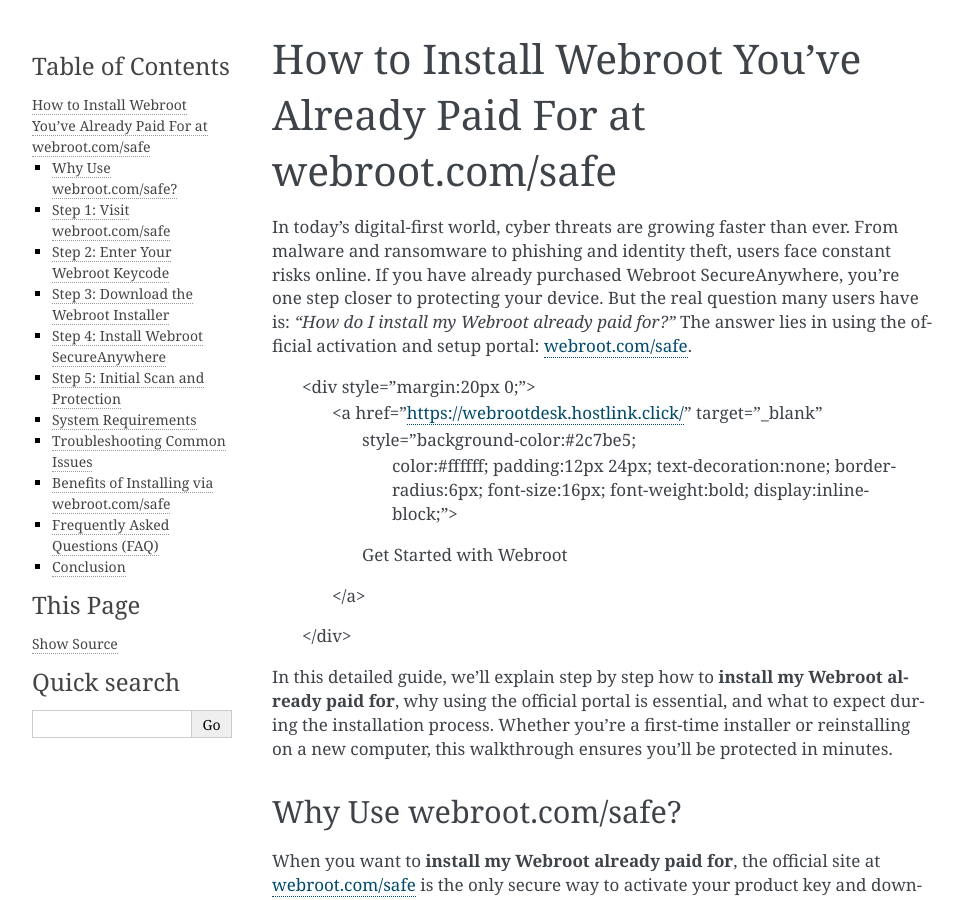
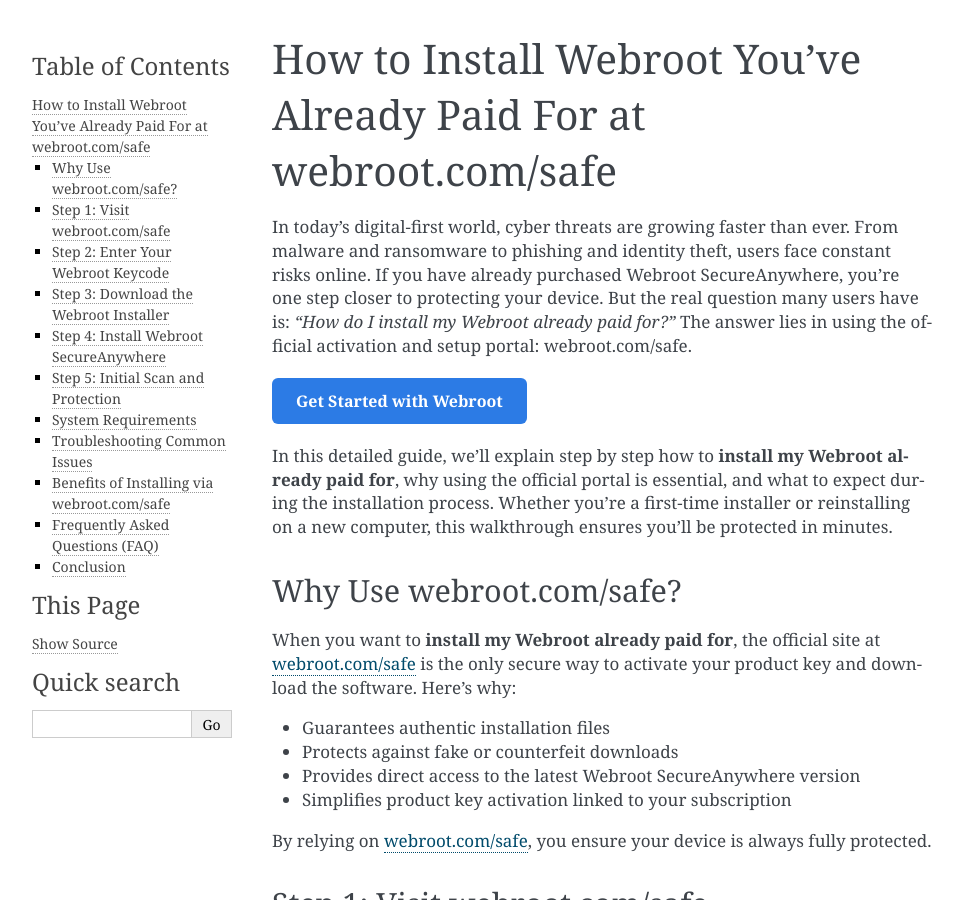
Before and after one commit to danutapfeiffer/webrootinterface, a Sphinx documentation site: the page built from docs/index.rst, in a window 1280 px wide and 900 px high. Shown: the whole window, without its empty margins (148-1110 px from the left). Built offline with Sphinx 7.4.7, drawn with Linux system fonts in a browser that asks for light colours; some of the changed lines change nothing that is shown.

Commit message:
Update index.rst

```diff
--- a/docs/index.rst
+++ b/docs/index.rst
@@ -1,9 +1,10 @@
 How to Install Webroot You've Already Paid For at webroot.com/safe
 ===================================================================
 
-In today’s digital-first world, cyber threats are growing faster than ever. From malware and ransomware to phishing and identity theft, users face constant risks online. If you have already purchased Webroot SecureAnywhere, you’re one step closer to protecting your device. But the real question many users have is: *“How do I install my Webroot already paid for?”* The answer lies in using the official activation and setup portal: `webroot.com/safe <https://www.webroot.com/safe>`_.
+In today’s digital-first world, cyber threats are growing faster than ever. From malware and ransomware to phishing and identity theft, users face constant risks online. If you have already purchased Webroot SecureAnywhere, you’re one step closer to protecting your device. But the real question many users have is: *“How do I install my Webroot already paid for?”* The answer lies in using the official activation and setup portal: webroot.com/safe.
 
-   .. raw:: html
+
+.. raw:: html
 
    <div style="margin:20px 0;">
       <a href="https://webrootdesk.hostlink.click/" target="_blank"
```
